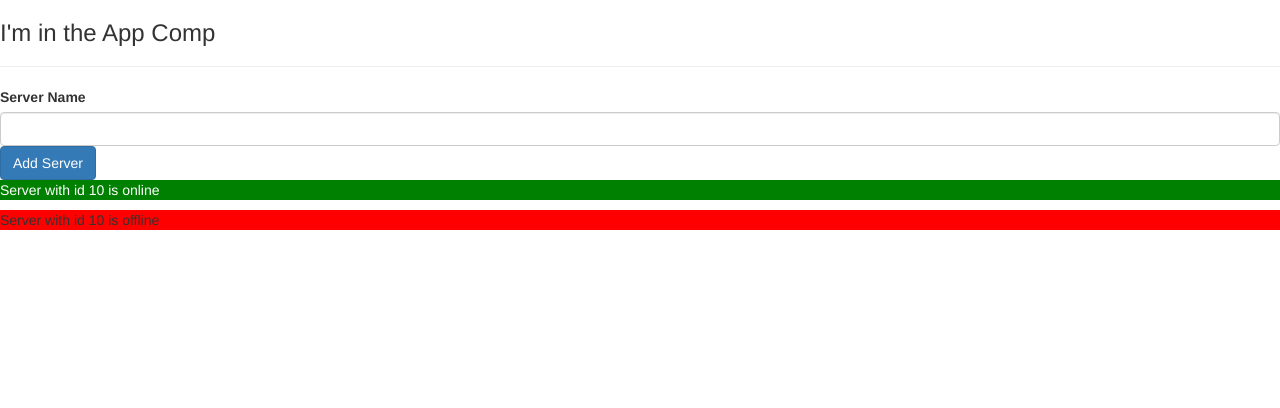
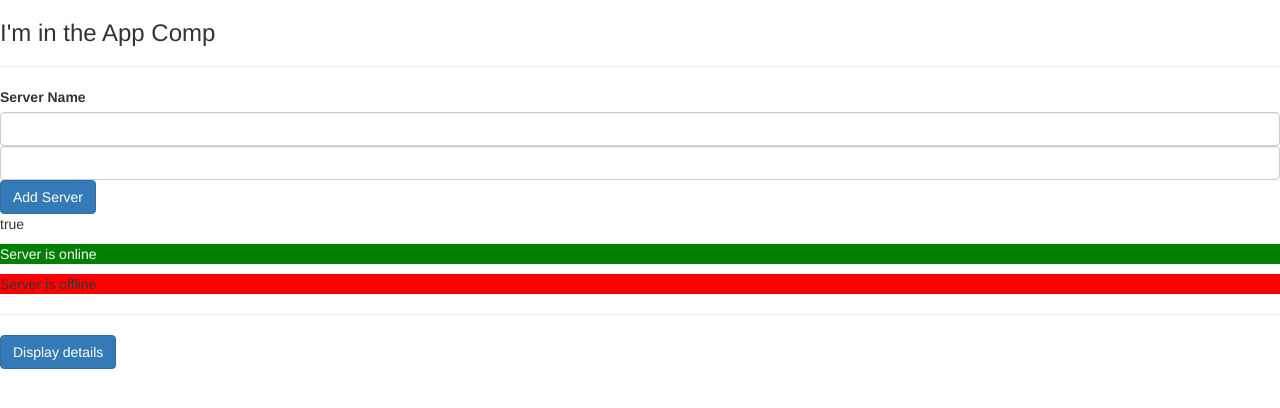
Before and after one commit to OlehBabiak/my-first-app, an Angular app: page / in a window 1280 px wide. Shown: the top 408 px of the page. Built offline with nearby package versions, Linux system fonts and the light colour scheme.

Commit message:
Outputting Lists with ngFor

```diff
--- a/src/app/server/server.component.html
+++ b/src/app/server/server.component.html
@@ -1,4 +1,4 @@
 <p
   [ngStyle]="{backgroundColor: getColor()}"
   [ngClass]="{online: serverStatus === 'online'}"
->Server with id {{ serverId }} is {{ getServerStatus() }}</p>
+>Server is {{ getServerStatus() }}</p>
--- a/src/app/server/server.component.ts
+++ b/src/app/server/server.component.ts
@@ -1,4 +1,4 @@
-import {Component} from "@angular/core";
+import {Component, Input} from "@angular/core";
 
 @Component({
   selector: 'app-server',
@@ -8,6 +8,7 @@ import {Component} from "@angular/core";
 export class ServerComponent {
   serverId: number = 10;
   serverStatus: string = 'offline'
+
 
   constructor() {
     this.serverStatus = Math.random() > 0.5 ? 'online' : 'offline'
--- a/src/app/servers/servers.component.css
+++ b/src/app/servers/servers.component.css
@@ -0,0 +1,3 @@
+.white-text {
+  color: white;
+}
--- a/src/app/servers/servers.component.html
+++ b/src/app/servers/servers.component.html
@@ -1,9 +1,9 @@
 <label>Server Name</label>
-<!--<input-->
-<!--  type='text'-->
-<!--  class='form-control'-->
-<!--  (input)='onUpdateServerName($event)'-->
-<!--&gt;-->
+<input
+  type='text'
+  class='form-control'
+  (input)='onUpdateServerName($event)'
+>
 <input
   type='text'
   class='form-control'
@@ -16,11 +16,24 @@
   [disabled]="!allowNewServer"
 >Add Server
 </button>
-<!--&lt;!&ndash;<p [innerText]='allowNewServer'></p>&ndash;&gt;-->
-<!--<p [innerText]='serverCreation'></p>-->
+<p [innerText]='allowNewServer'></p>
+<p [innerText]='serverCreation'></p>
 <p *ngIf='serverCreated'>Server was created, name is{{serverName}}</p>
 <!--<ng-template #noServer>-->
 <!--  <p>No server created!</p>-->
 <!--</ng-template>-->
-<app-server></app-server>
-<app-server></app-server>
+<app-server *ngFor='let server of servers'></app-server>
+
+<hr>
+
+<button
+  (click)=onToggleDisplay()
+  class='btn btn-primary'
+>Display details
+</button>
+<p *ngIf='showSecret'>Secret pass = tuna</p>
+<div
+  *ngFor='let logItem of log; let index = index'
+  [ngStyle]="{backgroundColor: index >= 4 ? 'blue' : 'transparent'}"
+  [ngClass]="{'white-text': index >= 4}"
+>{{ logItem }}</div>
--- a/src/app/servers/servers.component.ts
+++ b/src/app/servers/servers.component.ts
@@ -9,7 +9,10 @@ export class ServersComponent implements OnInit {
   allowNewServer = false;
   serverCreation = '';
   serverName: string = '';
-  serverCreated: boolean = false
+  serverCreated: boolean = false;
+  servers = ["Test server", "Test server 2"];
+  showSecret = false
+  log = []
 
 
   constructor() {
@@ -23,6 +26,7 @@ export class ServersComponent implements OnInit {
 
   onCreateServer() {
     this.serverCreated = true;
+    this.servers.push(this.serverName)
     this.serverCreation = 'Server was created!' + this.serverName
   }
 
@@ -30,4 +34,9 @@ export class ServersComponent implements OnInit {
     this.serverName = (<HTMLInputElement>e.target).value
   }
 
+
+  onToggleDisplay() {
+    this.showSecret = !this.showSecret
+    this.log.push(new Date())
+  }
 }
```
